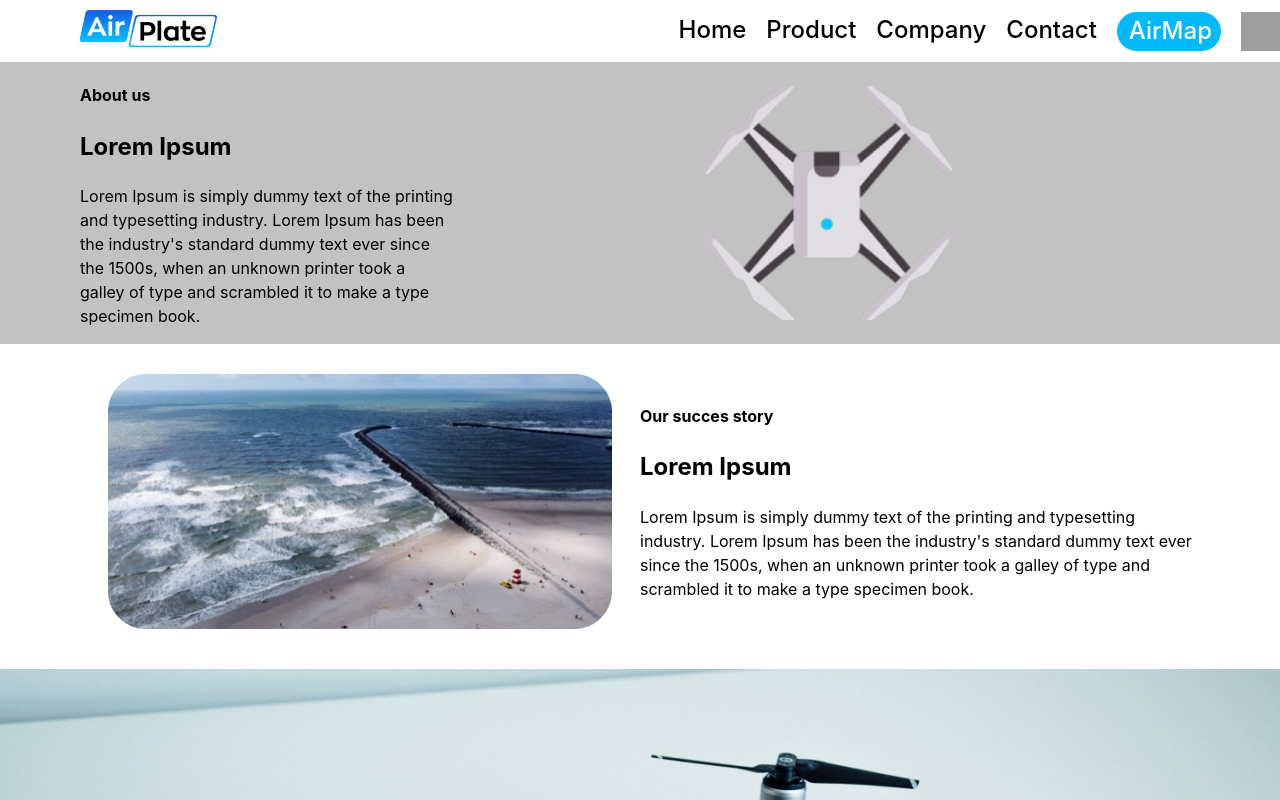
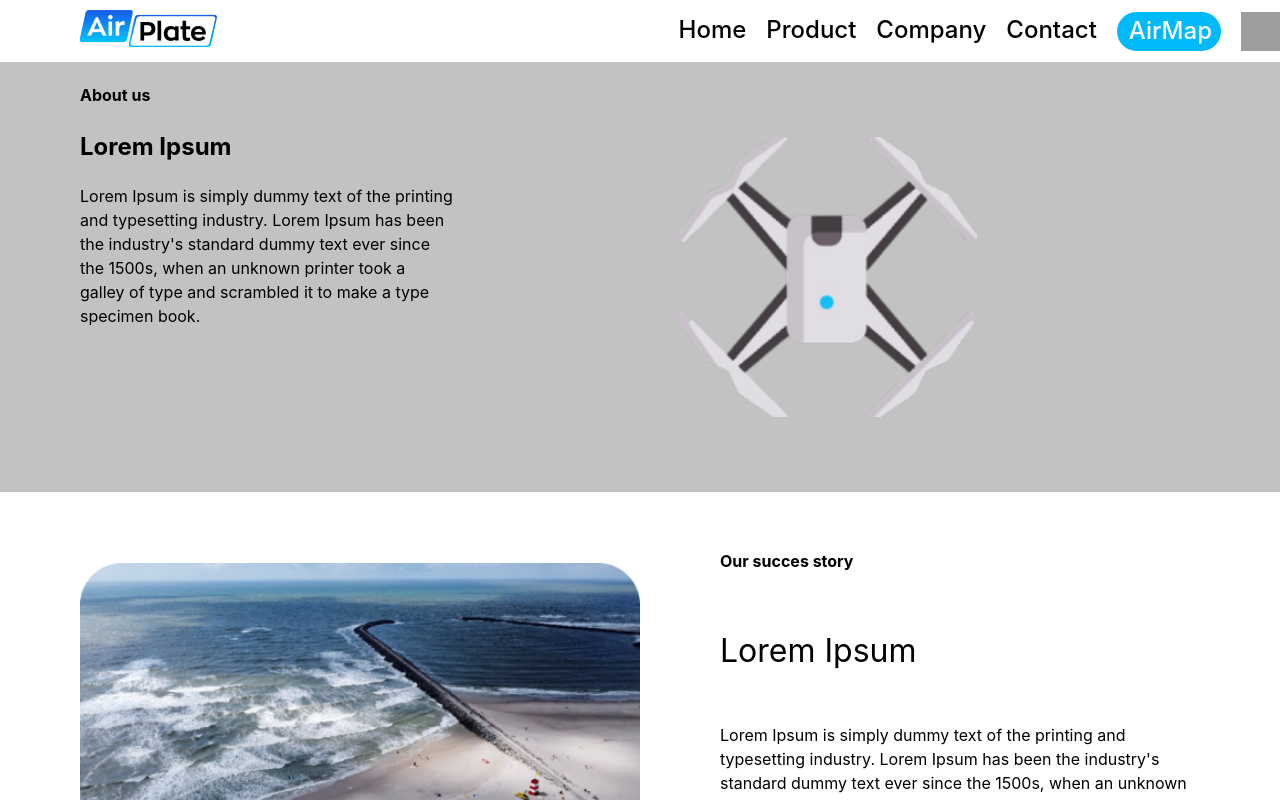
Before and after one commit to ThomasDallHenriksen/PBA-webudvikling, a React (Vite) app in the folder PBA-project/: page /Company in a window 1280 px wide. Shown: the top 800 px of the page. Built offline with nearby package versions, Linux system fonts and the light colour scheme; grey boxes are pictures that could not be loaded.

Commit message:
Company page done - also added a xxs breakpoint with 540px

```diff
--- a/PBA-project/src/assets/global/breakpoints.scss
+++ b/PBA-project/src/assets/global/breakpoints.scss
@@ -1,5 +1,6 @@
 @function translate-media-condition($c) {
   $breakpoints: (
+    "xxs": 33.75rem,
     "xs": 48rem,
     "sm": 64rem,
     "md": 75rem,
--- a/PBA-project/src/assets/styles/company.scss
+++ b/PBA-project/src/assets/styles/company.scss
@@ -7,16 +7,26 @@
         display: flex;
         padding-left: 5rem;
         padding-right: 5rem;
+        height: 430px;
         background-color: var(--color-grey);
 
         @include media("sm") {
             flex-direction: column;
-
+            height: 480px;
+        }
+        @include media("xs") {
+            flex-direction: column;
+            height: 530px;
+        }
+        @include media("xxs") {
+            flex-direction: column;
+            height: 530px;
         }
     }
 
     .company-section-2{
         display: flex;
+        height: 364px;
         padding-left: 5rem;
         padding-right: 5rem;
         padding-top: 1.875rem;
@@ -62,14 +72,23 @@
     }
 
     .our-succes-story{
+        display: flex;
+        flex-direction: column;
+        justify-content: center;
         width: 50%;
         text-align: start;
-        padding-top: .5rem;
         color: var(--color-black);
         @include media("sm") {
             color: var(--color-black);
             padding-left: 5rem;
             padding-right: 5rem;
+        }
+    }
+
+    .our-succes-story h4{
+        margin-top: 0;
+        @include media("md") {
+            margin: 0;
         }
     }
 
@@ -153,29 +172,25 @@
 
     .img-beach{
         display: flex;
+        align-items: center;
+        padding: 0px 80px 0px 0px;
         width: 50%;
-        justify-content: center;
-        align-items: center;
         @include media("sm") {
             display: none;
         }
     }
 
     #drone{
-        width: 250px;
+        width: 300px;
         @include media("sm") {
-            width: 200px;
+            width: 250px;
             display: flex;
             justify-content: center;
-        }
-        @include media("xs") {
-            width: 150px;
-            height: auto;
         }
     }
 
     #beach{
-        width: 90%;
+        width: 650px;;
     }
 
     #drone2{
@@ -202,4 +217,11 @@
         }
     }
 
+    #bigger-p{
+        font-size: 32px;
+        @include media("md") {
+            margin: 0;
+        }
+    }
+
 }
--- a/PBA-project/src/pages/Company.jsx
+++ b/PBA-project/src/pages/Company.jsx
@@ -28,7 +28,7 @@ const Company = () => {
                 </div>
                 <div className="our-succes-story">
                     <h4>Our succes story</h4>
-                    <h2>Lorem Ipsum</h2>
+                    <p id='bigger-p'>Lorem Ipsum</p>
                     <p>Lorem Ipsum is simply dummy text of the printing and typesetting industry. Lorem Ipsum has been the industry's standard dummy text ever since the 1500s, when an unknown printer took a galley of type and scrambled it to make a type specimen book.</p>
                 </div>
             </div>
```
